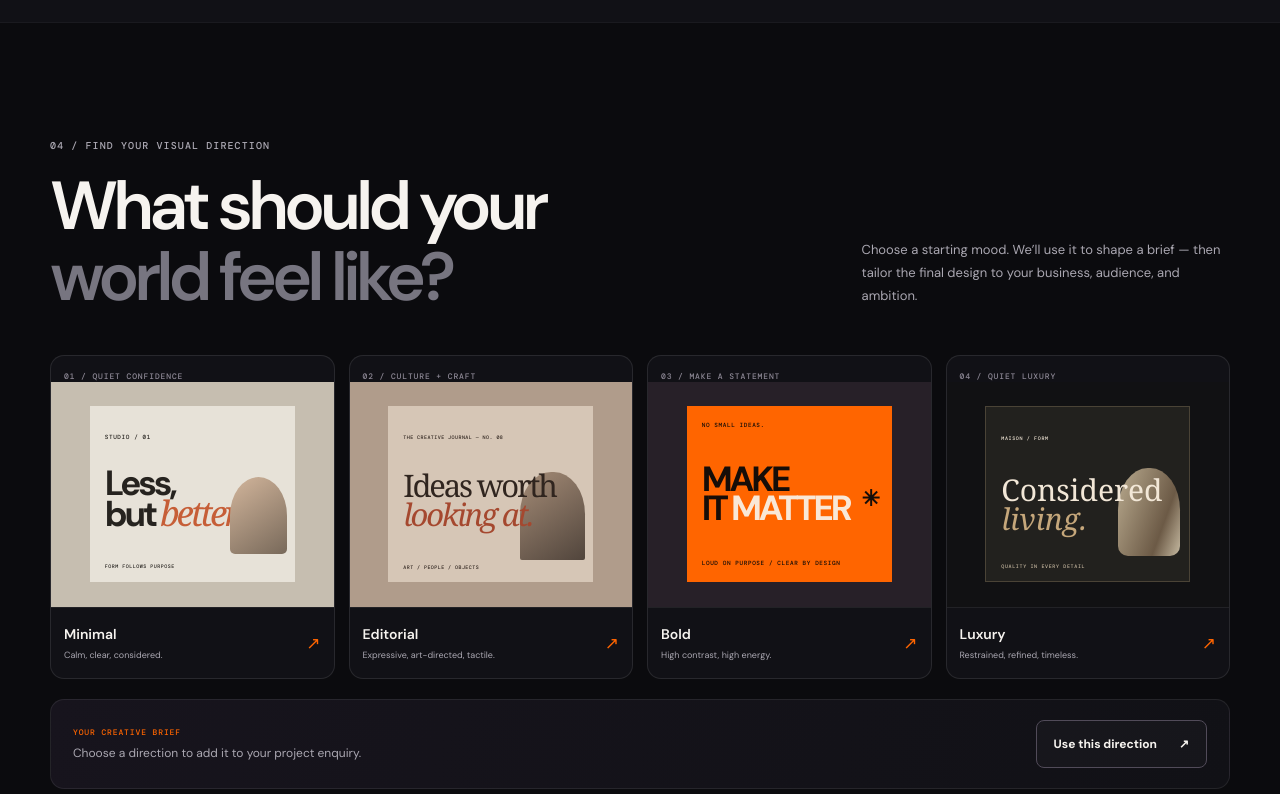
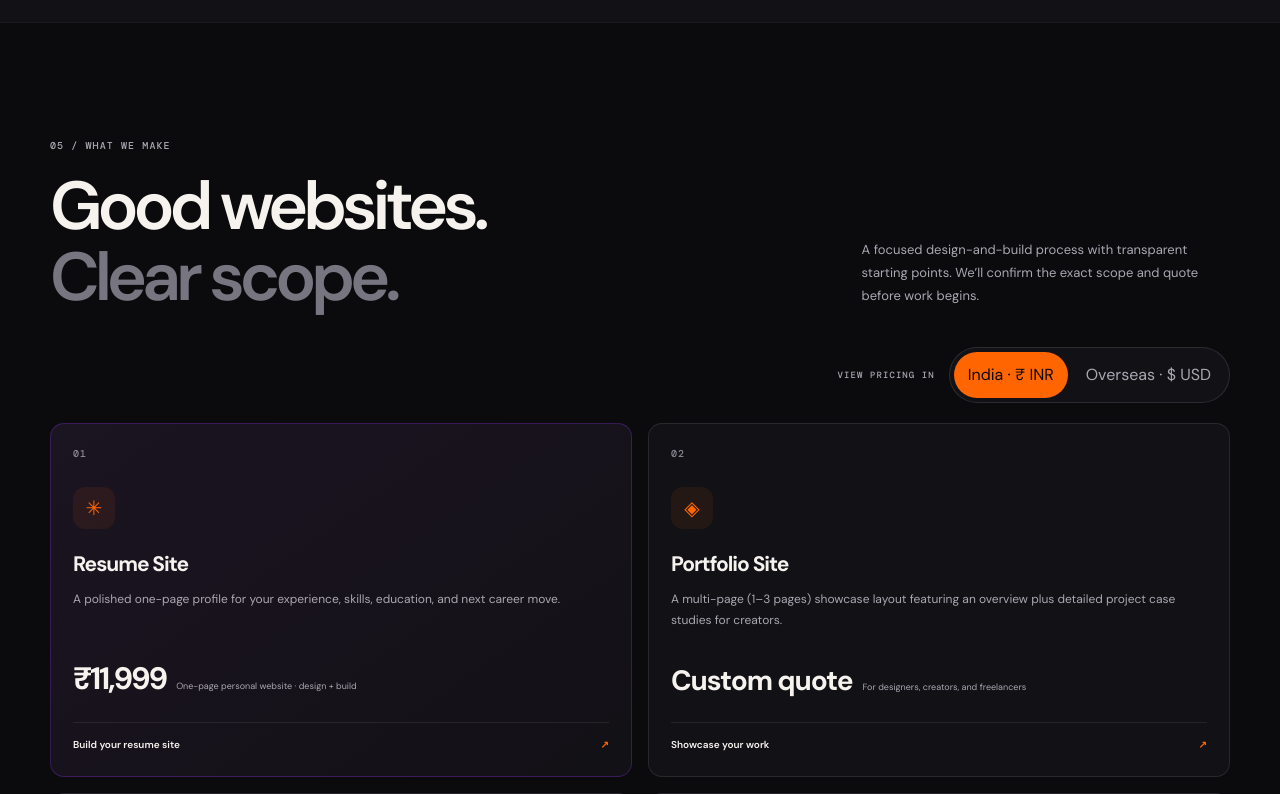
Before and after one commit to kpuneet1004-netizen/kitsune-studio, a plain HTML site: page index.html in a window 1280 px wide. Shown: the part 4400-5194 px from the top of the page. Drawn offline with nearby package versions, Linux system fonts and the light colour scheme.

Commit message:
Remove visual direction selector from homepage

```diff
--- a/index.html
+++ b/index.html
@@ -102,16 +102,7 @@
       </div>
     </div></section>
 
-    <section class="styles section shell" id="styles">
-      <div class="section-heading"><div><div class="eyebrow section-eyebrow">04 / FIND YOUR VISUAL DIRECTION</div><h2>What should your<br><span class="muted">world feel like?</span></h2></div><p>Choose a starting mood. We’ll use it to shape a brief — then tailor the final design to your business, audience, and ambition.</p></div>
-      <div class="style-grid">
-        <button class="style-card style-minimal" type="button" data-style="Minimal" aria-pressed="false"><span class="style-index">01 / QUIET CONFIDENCE</span><div class="style-art"><div class="minimal-sheet"><span>STUDIO / 01</span><strong>Less,<br>but <i>better.</i></strong><div></div><small>FORM FOLLOWS PURPOSE</small></div></div><span class="style-bottom"><span><b>Minimal</b><small>Calm, clear, considered.</small></span><span class="style-arrow">↗</span></span></button>
-        <button class="style-card style-editorial" type="button" data-style="Editorial" aria-pressed="false"><span class="style-index">02 / CULTURE + CRAFT</span><div class="style-art"><div class="editorial-sheet"><small>THE CREATIVE JOURNAL — NO. 08</small><strong>Ideas worth<br><i>looking at.</i></strong><div class="editorial-block"></div><span>ART / PEOPLE / OBJECTS</span></div></div><span class="style-bottom"><span><b>Editorial</b><small>Expressive, art-directed, tactile.</small></span><span class="style-arrow">↗</span></span></button>
-        <button class="style-card style-bold" type="button" data-style="Bold" aria-pressed="false"><span class="style-index">03 / MAKE A STATEMENT</span><div class="style-art"><div class="bold-sheet"><span>NO SMALL IDEAS.</span><strong>MAKE<br>IT <i>MATTER</i><b>✳</b></strong><small>LOUD ON PURPOSE / CLEAR BY DESIGN</small></div></div><span class="style-bottom"><span><b>Bold</b><small>High contrast, high energy.</small></span><span class="style-arrow">↗</span></span></button>
-        <button class="style-card style-luxury" type="button" data-style="Luxury" aria-pressed="false"><span class="style-index">04 / QUIET LUXURY</span><div class="style-art"><div class="luxury-sheet"><small>MAISON / FORM</small><strong>Considered<br><i>living.</i></strong><div class="luxury-object"></div><span>QUALITY IN EVERY DETAIL</span></div></div><span class="style-bottom"><span><b>Luxury</b><small>Restrained, refined, timeless.</small></span><span class="style-arrow">↗</span></span></button>
-      </div>
-      <div class="style-selection" aria-live="polite"><div><span class="eyebrow">YOUR CREATIVE BRIEF</span><p id="style-message">Choose a direction to add it to your project enquiry.</p></div><a class="button button-secondary" id="style-continue" href="#contact">Use this direction <span>↗</span></a></div>
-    </section>
+
 
     <section class="services section shell" id="services">
       <div class="section-heading"><div><div class="eyebrow section-eyebrow">05 / WHAT WE MAKE</div><h2>Good websites.<br><span class="muted">Clear scope.</span></h2></div><p>A focused design-and-build process with transparent starting points. We’ll confirm the exact scope and quote before work begins.</p></div>
```
